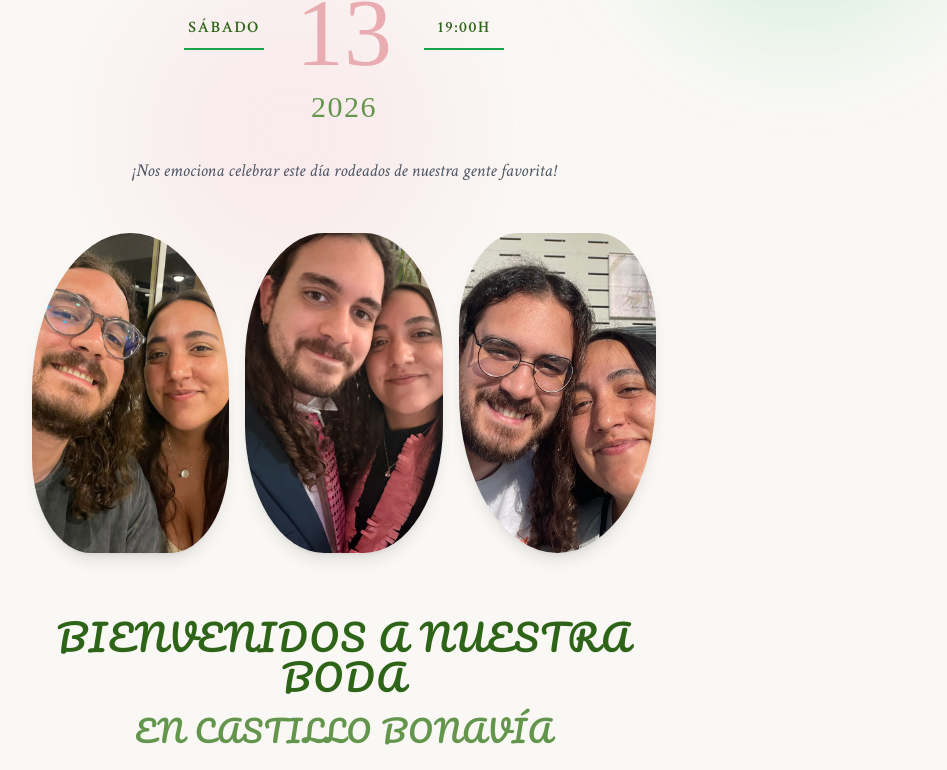
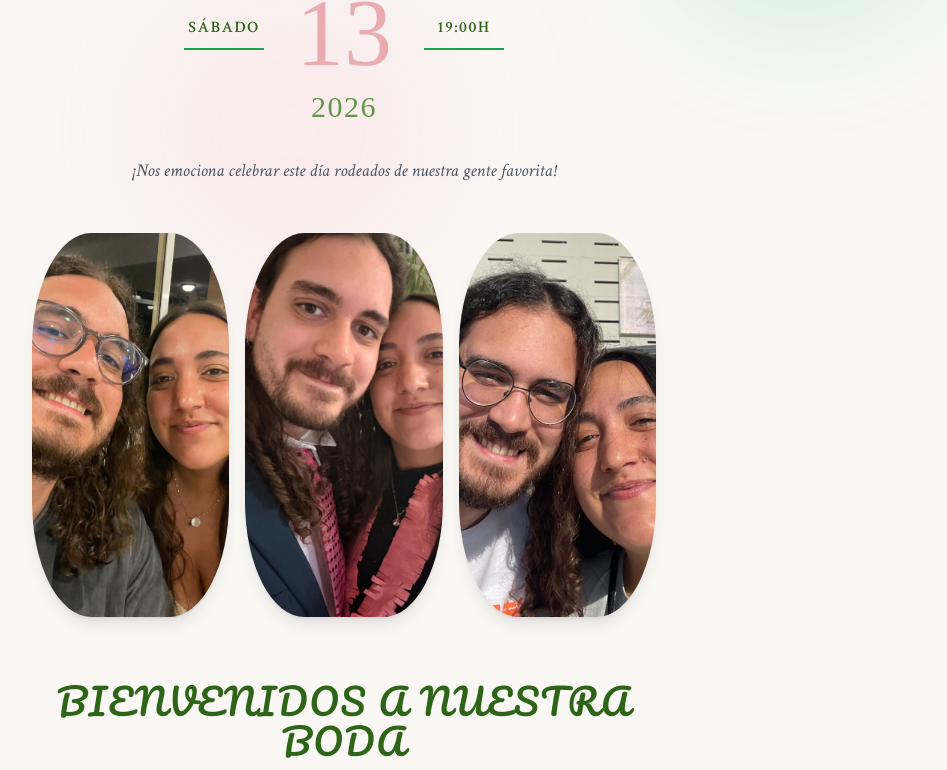
Before and after one commit to diegomorcillod/web-wedding, a React (Vite) app: page / in a window 1280 px wide. Shown: the part 427-1197 px from the top of the page, without its empty margins (296-1243 px from the left). Built offline with nearby package versions, Linux system fonts and the light colour scheme; a web font is replaced by a local one.

Commit message:
Hacer fotos del collage más redondas y grandes

```diff
--- a/src/components/PhotoCollage.tsx
+++ b/src/components/PhotoCollage.tsx
@@ -5,29 +5,29 @@ const PhotoCollage: React.FC = () => {
     <div className="mt-8 sm:mt-12 max-w-5xl mx-auto px-2 sm:px-4">
       <div className="grid grid-cols-3 gap-2 sm:gap-4">
         {/* Foto 1 */}
-        <div className="overflow-hidden rounded-t-[50%] rounded-b-[30%] shadow-lg">
+        <div className="overflow-hidden rounded-[30%] shadow-lg">
           <img
             src="/images/foto1.jpg"
             alt="Diego y Sofía"
-            className="w-full h-48 sm:h-64 md:h-80 object-cover"
+            className="w-full h-56 sm:h-72 md:h-96 object-cover"
           />
         </div>
 
         {/* Foto 2 */}
-        <div className="overflow-hidden rounded-t-[40%] rounded-b-[40%] shadow-lg">
+        <div className="overflow-hidden rounded-[30%] shadow-lg">
           <img
             src="/images/foto2.jpeg"
             alt="Diego y Sofía"
-            className="w-full h-48 sm:h-64 md:h-80 object-cover"
+            className="w-full h-56 sm:h-72 md:h-96 object-cover"
           />
         </div>
 
         {/* Foto 3 */}
-        <div className="overflow-hidden rounded-t-[30%] rounded-b-[50%] shadow-lg">
+        <div className="overflow-hidden rounded-[30%] shadow-lg">
           <img
             src="/images/foto3.jpeg"
             alt="Diego y Sofía"
-            className="w-full h-48 sm:h-64 md:h-80 object-cover"
+            className="w-full h-56 sm:h-72 md:h-96 object-cover"
           />
         </div>
       </div>
```
